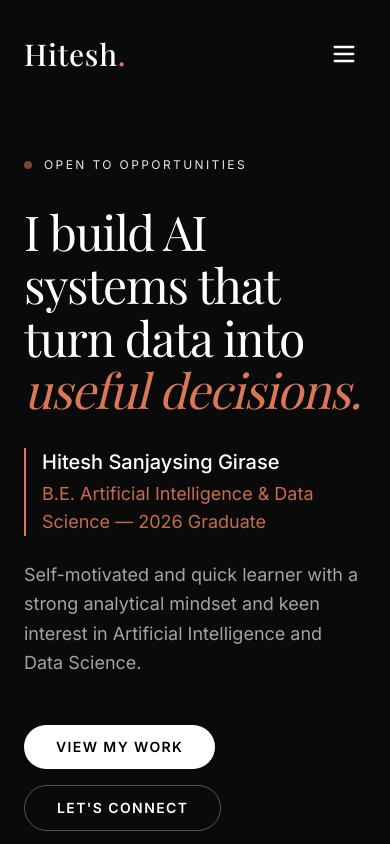
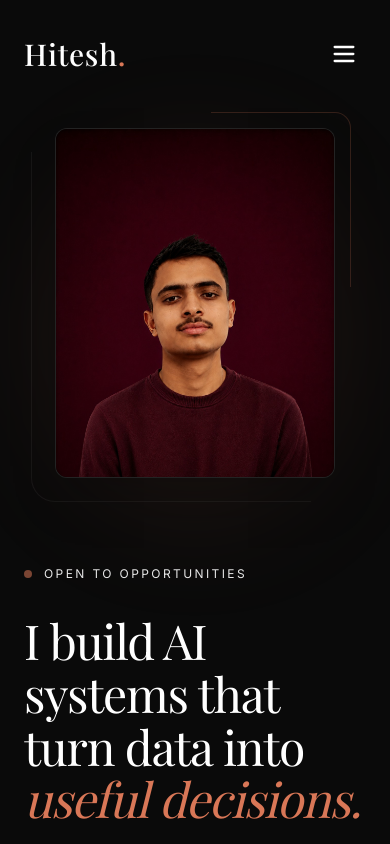
Before and after one commit to Hitesh-1810/Hitesh-Portfolio-Website, a React (Vite) app: page / in a window 390 px wide. Shown: the top 844 px of the page. Built offline with nearby package versions, Linux system fonts and the light colour scheme; a web font is replaced by a local one.

Commit message:
Restore responsive viewport and fix mobile hero layout

```diff
--- a/index.html
+++ b/index.html
@@ -3,7 +3,7 @@
   <head>
     <meta charset="UTF-8" />
     <link rel="icon" type="image/svg+xml" href="/favicon.svg" />
-    <meta name="viewport" content="width=1280" />
+    <meta name="viewport" content="width=device-width, initial-scale=1.0" />
     <title>Hitesh Girase | Portfolio</title>
     <meta name="description" content="Portfolio of Hitesh Sanjaysing Girase, an Artificial Intelligence and Data Science graduate specializing in AI systems, machine learning, and data-driven applications." />
     <meta name="keywords" content="Hitesh Girase, AI, Data Science, Machine Learning, Portfolio, Developer, Software Engineer, Python, React" />
--- a/src/components/sections/Hero.tsx
+++ b/src/components/sections/Hero.tsx
@@ -24,7 +24,7 @@ export function Hero() {
       <div className="max-w-[1400px] mx-auto px-6 md:px-12 w-full grid lg:grid-cols-12 gap-12 items-center relative z-10">
 
         {/* Text Content */}
-        <div className="lg:col-span-7 pt-12 lg:pt-0">
+        <div className="order-2 lg:order-1 lg:col-span-7 pt-2 lg:pt-0">
           <div className="hero-anim flex items-center gap-3 mb-8">
             <div className="w-2 h-2 rounded-full bg-accent animate-pulse" />
             <span className="text-xs tracking-[0.2em] uppercase text-white/90">Open to opportunities</span>
@@ -59,8 +59,8 @@ export function Hero() {
         </div>
 
         {/* Image Content */}
-        <div className="lg:col-span-5 relative hidden lg:block">
-          <div className="hero-anim relative w-full max-w-[340px] ml-auto">
+        <div className="order-1 lg:order-2 lg:col-span-5 relative mt-8 lg:mt-0 mb-8 lg:mb-0">
+          <div className="hero-anim relative w-full max-w-[280px] sm:max-w-[340px] mx-auto lg:ml-auto">
             {/* Subtle atmospheric glow behind */}
             <div className="absolute inset-0 bg-accent/10 blur-[60px] rounded-full translate-y-8" />
 
```
